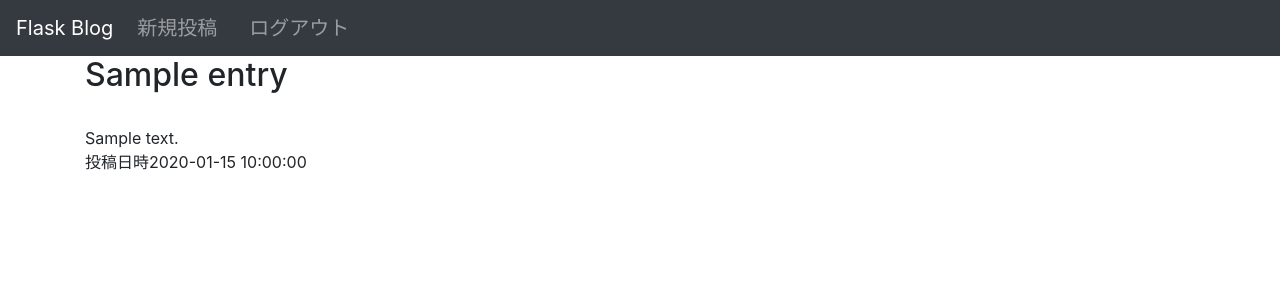
After one commit to RikuKoshiba/Flask_H_20230601, a Flask app: page /entries/1 in a window 1280 px wide. The commit adds this page. Shown: the top 300 px of the page. Run offline with Flask 3, Linux system fonts and the light colour scheme; the visitor is signed in with stand-in values (Sample User, id 1); tables that the repository leaves empty hold one stand-in row (values such as "Sample post"); some libraries are stand-ins or nearby versions.

Commit message:
add: ブログCRUD操作

```diff
--- a/naka/application/flask_blog/__init__.py
+++ b/naka/application/flask_blog/__init__.py
@@ -8,4 +8,4 @@ app.config.from_object('flask_blog.config')
 
 db = SQLAlchemy(app)
 
-import flask_blog.views
+from flask_blog.views import views, entries
--- /dev/null
+++ b/naka/application/flask_blog/templates/entries/show.html
@@ -0,0 +1,9 @@
+{%extends "layout.html" %}
+{% block body %}
+
+<h2>{{entry.title}}</h2>
+<br>
+{{entry.text}}
+<br>
+投稿日時{{entry.created_at}}
+{% endblock %}
--- a/naka/application/flask_blog/templates/layout.html
+++ b/naka/application/flask_blog/templates/layout.html
@@ -25,6 +25,10 @@
           <a class="nav-link navbar-brand" href="{{url_for('login')}}">ログイン</a>
         </li>
         {%else%}
+
+        <li class="nav-item">
+          <a class="nav-link navbar-brand" href="{{url_for('new_entry')}}">新規投稿</a>
+        </li>
         <li class="nav-item">
           <a class="nav-link navbar-brand" href="{{url_for('logout')}}">ログアウト</a>
         </li>
--- /dev/null
+++ b/naka/application/flask_blog/views/entries.py
@@ -0,0 +1,38 @@
+from flask import request, redirect, url_for, render_template, flash, session
+from flask_blog import app
+from flask_blog import db
+from flask_blog.models.entries import Entry
+
+@app.route('/')
+def show_entries():
+    if not session.get('logged_in'):
+        return redirect(url_for('login'))
+    entries = Entry.query.order_by(Entry.id.desc()).all()
+    return render_template('entries/index.html', entries = entries)
+
+@app.route('/entries/new', methods = ['GET'])
+def new_entry():
+    if not session.get('logged_in'):
+        return redirect(url_for('login'))
+    return render_template('entries/new.html')
+
+@app.route('/entries', methods = ['POST'])
+def add_entry():
+    if not session.get('logged_in'):
+        return redirect(url_for('login'))
+    entry = Entry(
+        title = request.form['title'],
+        text = request.form['text']
+    )
+
+    db.session.add(entry)
+    db.session.commit()
+    flash('新しく記事が作成されました')
+    return redirect(url_for('show_entries'))
+
+@app.route('/entries/<int:id>', methods = ['GET'])
+def show_entry(id):
+    if not session.get('logged_in'):
+        return redirect(url_for('login'))
+    entry = Entry.query.get(id)
+    return render_template('entries/show.html', entry = entry)
```
Also changed, not shown: naka/application/flask_blog/templates/entries/index.html (+14 -16 lines), naka/application/flask_blog/templates/entries/new.html (added, +16 -0 lines), naka/application/flask_blog/views/views.py (renamed from naka/application/flask_blog/views.py, +2 -8 lines), naka/application/flask_blog/views/__init__.py (added).
